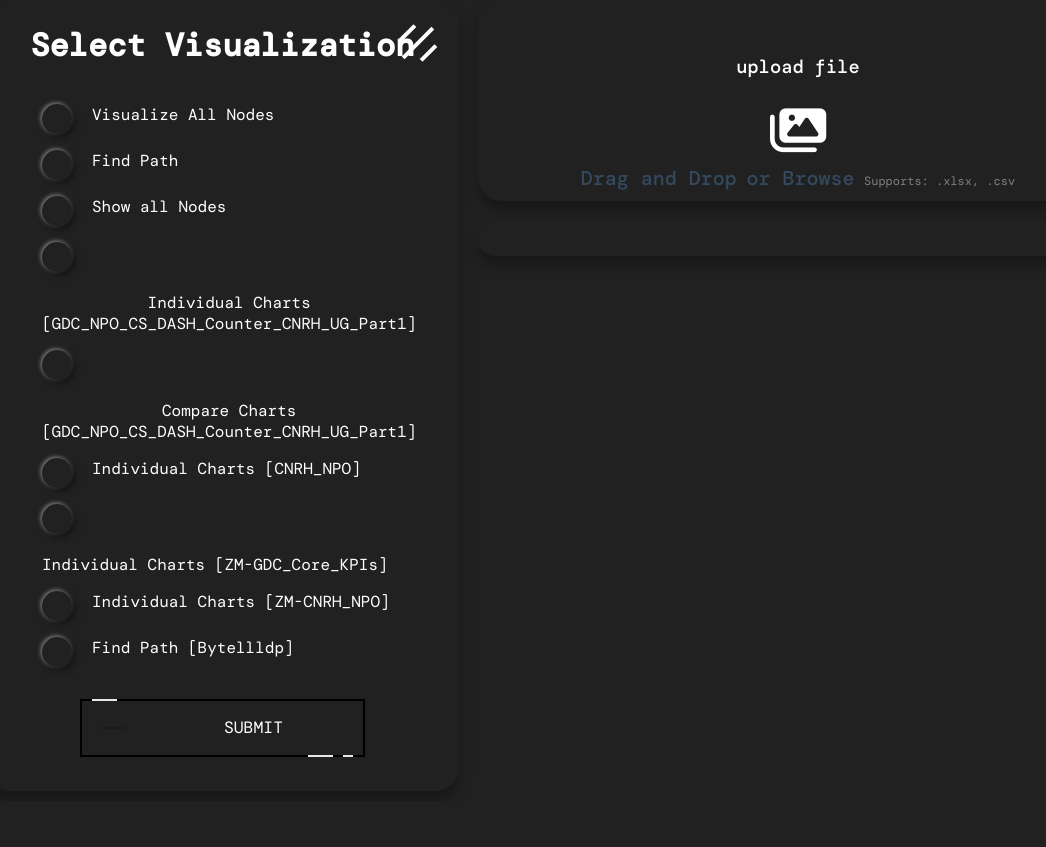
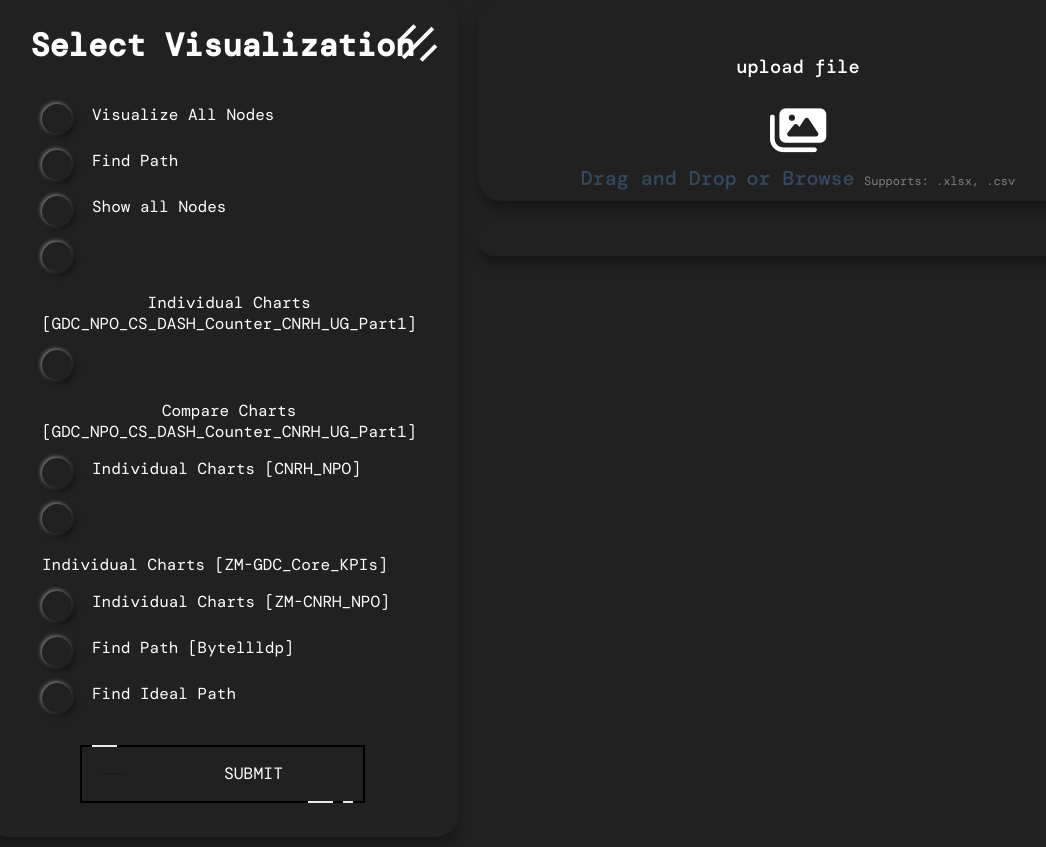
Before and after one commit to JaskaranSingh-01/Core-Topology, a Flask app: page / in a window 1280 px wide. Shown: the part 31-878 px from the top of the page, without its empty margins (88-1134 px from the left). Before the commit the page ends 788 px from the top, so only its background shows below. Run offline with Flask 2, Linux system fonts and the light colour scheme; parts of the project's set-up code (start-up, migrations or seed data) failed here and were passed over; some libraries are stand-ins or nearby versions; some web fonts are replaced.

Commit message:
Update index.html

```diff
--- a/templates/index.html
+++ b/templates/index.html
@@ -367,6 +367,32 @@
                                 </div>
                             </div>
                         </div>
+                        <div class="radio-input">
+                            <label class="label">
+                                <input type="radio" id="ideal_path_radio" name="Function" value="ideal_path" onclick="toggleFunctionFields()">
+                                <span class="check"></span>
+                            </label>
+                            <label for="ideal_path_radio" class="txt"> Find Ideal Path</label>
+                        </div>
+                        <div id="ideal_path_fields" class="hidden txt">
+                            <div class="form-row">
+                                <div class="form-control">
+                                    <input type="text" name="ideal_src" id="ideal_src">
+                                    <label>
+                                        <span style="transition-delay:0ms">S</span><span style="transition-delay:50ms">o</span><span style="transition-delay:100ms">u</span><span style="transition-delay:150ms">r</span><span style="transition-delay:200ms">c</span><span style="transition-delay:250ms">e</span><span style="transition-delay:300ms"> </span><span style="transition-delay:350ms">N</span><span style="transition-delay:400ms">o</span><span style="transition-delay:450ms">d</span><span style="transition-delay:500ms">e</span>
+                                    </label>
+                                </div>
+                                <div class="form-control">
+                                    <input type="text" name="ideal_src" id="ideal_src">
+                                    <label>
+                                        <span style="transition-delay:0ms">I</span><span style="transition-delay:50ms">N</span><span style="transition-delay:100ms">A</span><span style="transition-delay:150ms">C</span><span style="transition-delay:200ms">T</span><span style="transition-delay:250ms">I</span><span style="transition-delay:250ms"> </span><span style="transition-delay:250ms">V</span><span style="transition-delay:400ms">E</span>
+                                    </label>
+                                </div>
+                            </div>
+                        </div>
+
+
+
 
 
                         <div class="form-row submit-btn">
@@ -422,5 +448,41 @@
     <script src="{{ url_for('static', filename='index.js') }}"></script>
 
 </body>
+<script>
+    function toggleFunctionFields() {
+        var radios = document.querySelectorAll('input[type=radio][name=Function]');
+        var fieldsToToggle = {
+            'find': 'findPathFields',
+            'individual': 'ind',
+            'compare': 'cmp',
+            'u2': 'u22',
+            'z1': 'z11',
+            'z2': 'z22',
+            'value_of_bytellldp': 'path_in_bytellldp',
+            'ideal_path': 'ideal_path_fields'
+        };
+
+        for (var key in fieldsToToggle) {
+            if (fieldsToToggle.hasOwnProperty(key)) {
+                document.getElementById(fieldsToToggle[key]).classList.add('hidden');
+            }
+        }
+
+        radios.forEach(radio => {
+            if (radio.checked && fieldsToToggle[radio.value]) {
+                document.getElementById(fieldsToToggle[radio.value]).classList.remove('hidden');
+            }
+        });
+    }
+
+    document.addEventListener('DOMContentLoaded', (event) => {
+        var radios = document.querySelectorAll('input[type=radio][name=Function]');
+        radios.forEach(radio => {
+            radio.addEventListener('change', toggleFunctionFields);
+        });
+        toggleFunctionFields(); // Run on page load to set the correct initial state
+    });
+    </script>
+
 
 </html>
```
